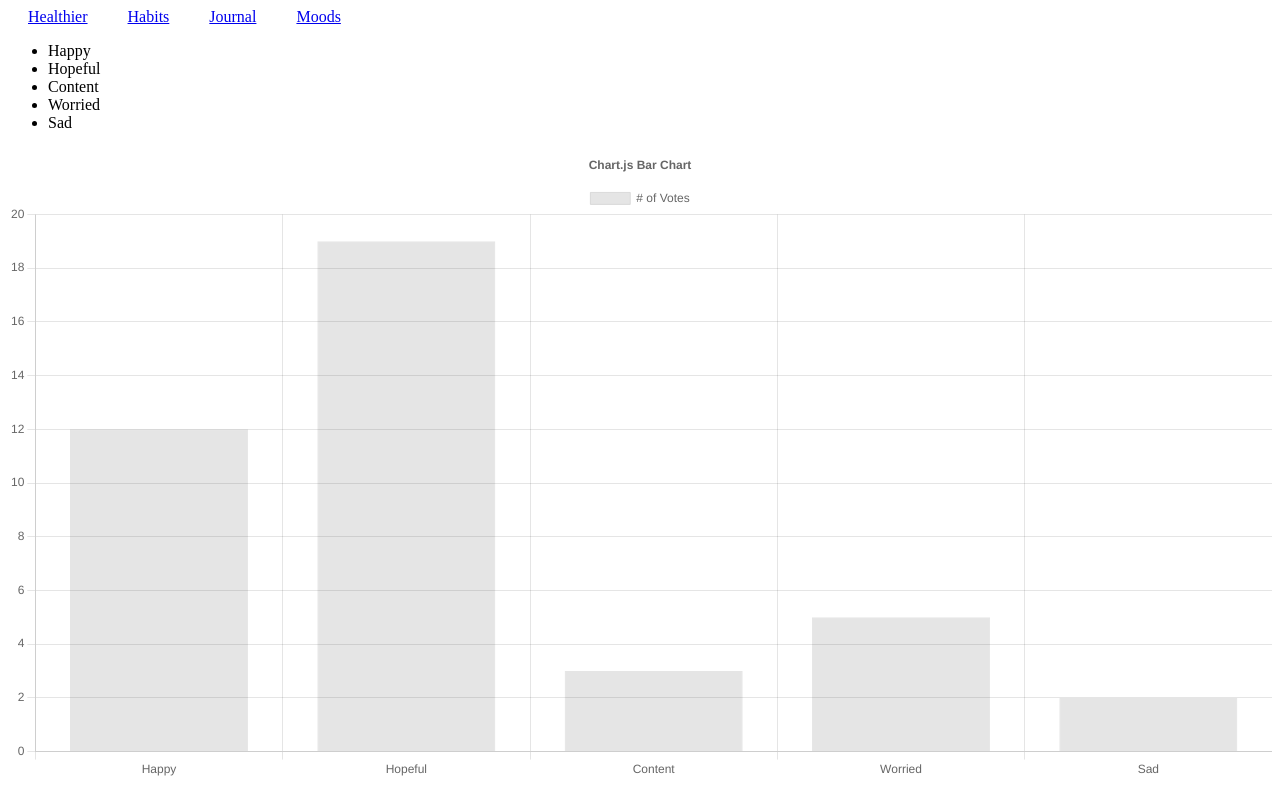
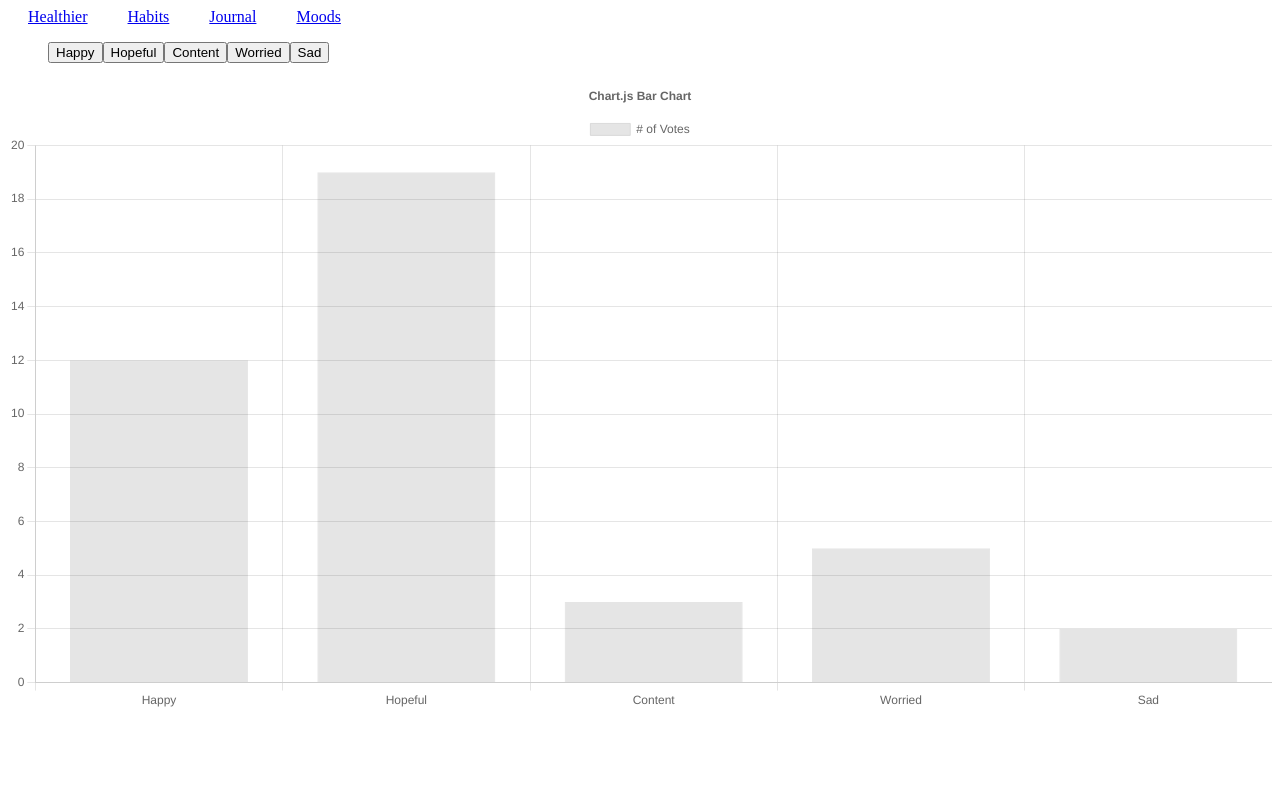
Before and after one commit to jrob112/Mental-Health-App, a React app: page /moods in a window 1280 px wide. Built offline with nearby package versions, Linux system fonts and the light colour scheme.

Commit message:
update /changed the list to a list of buttons

```diff
--- a/client/src/components/Moods.jsx
+++ b/client/src/components/Moods.jsx
@@ -14,7 +14,7 @@ const Moods = () => {
   return (
     <div>
       <ul>
-        { moodsArr.map((mood, i) => <li key={i}>{mood}</li>)}
+        { moodsArr.map((mood, i) => <button key={i}>{mood}</button>)}
       </ul>
       <MoodsChart />
     </div>
```
